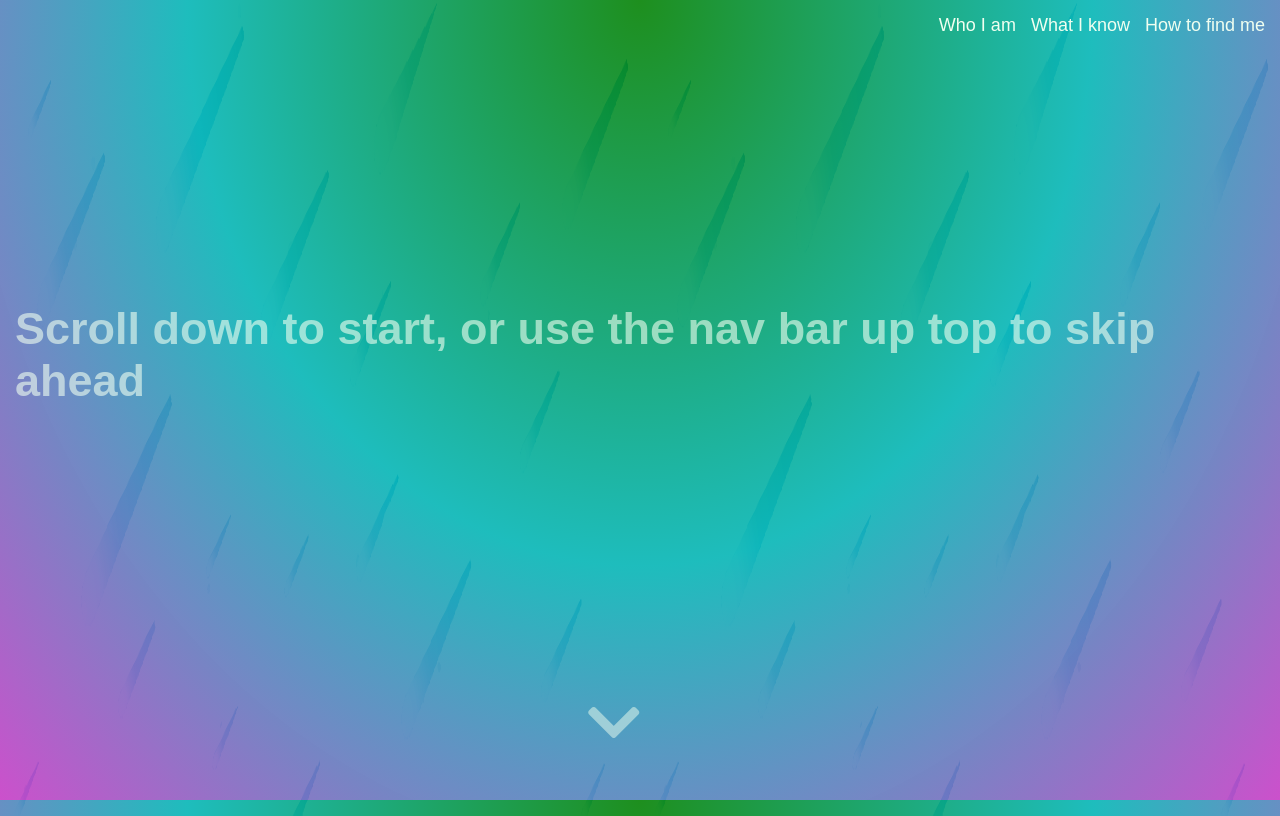
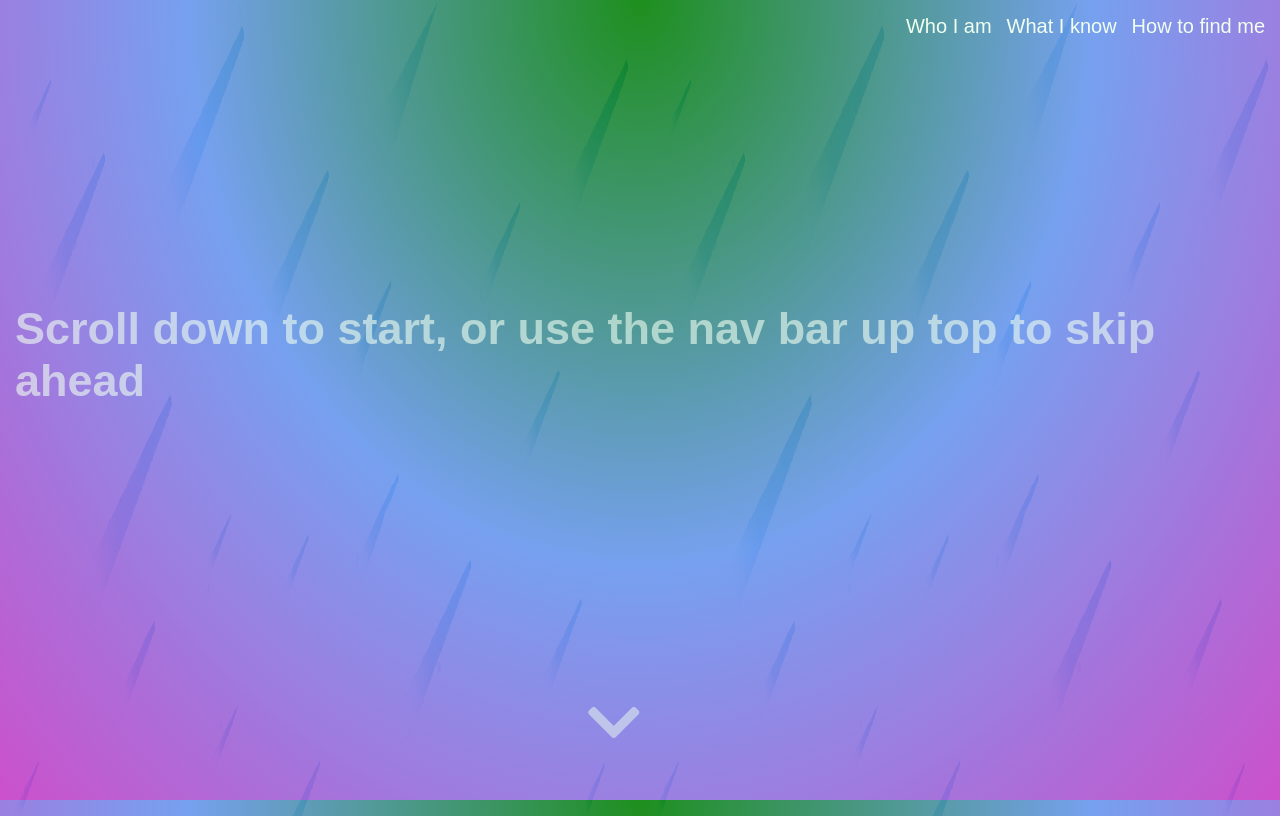
Before and after one commit to krushilnaik/krushilnaik.github.io, a React (Create React App) app: page / in a window 1280 px wide. Shown: the top 816 px of the page. Built offline with nearby package versions, Linux system fonts and the light colour scheme.

Commit message:
Styling tweaks
- Add intro animation to nav bar links
- tweak background gradient

```diff
--- a/package.json
+++ b/package.json
@@ -4,6 +4,7 @@
 	"version": "0.1.0",
 	"private": true,
 	"dependencies": {
+		"animejs": "^3.2.1",
 		"emailjs-com": "^2.6.4",
 		"gsap": "^3.6.1",
 		"react": "^17.0.2",
--- a/public/assets/css/style.css
+++ b/public/assets/css/style.css
@@ -31,7 +31,7 @@
 	background: radial-gradient(
 		ellipse at top,
 		rgba(0, 128, 0, 0.881),
-		rgba(0, 180, 180, 0.883),
+		rgba(100, 148, 237, 0.883),
 		rgba(197, 58, 197, 0.887)
 	);
 	background-attachment: fixed;
--- a/src/components/scss/NavBar.scss
+++ b/src/components/scss/NavBar.scss
@@ -16,7 +16,7 @@
 			position: absolute;
 			transition: 200ms cubic-bezier(0.175, 0.885, 0.32, 1.275);
 			height: 3px;
-			background-color: #ff2853;
+			background-color: chartreuse;
 			bottom: -3px;
 			left: 0;
 		}
@@ -29,7 +29,7 @@
 			a {
 				background-color: transparent;
 				border: none;
-				font-size: 18px;
+				font-size: 20px;
 				color: honeydew;
 				text-decoration: none;
 				transition: 200ms;
```
Also changed, not shown: 1 other file (tests, documents, lock files or other folders).
